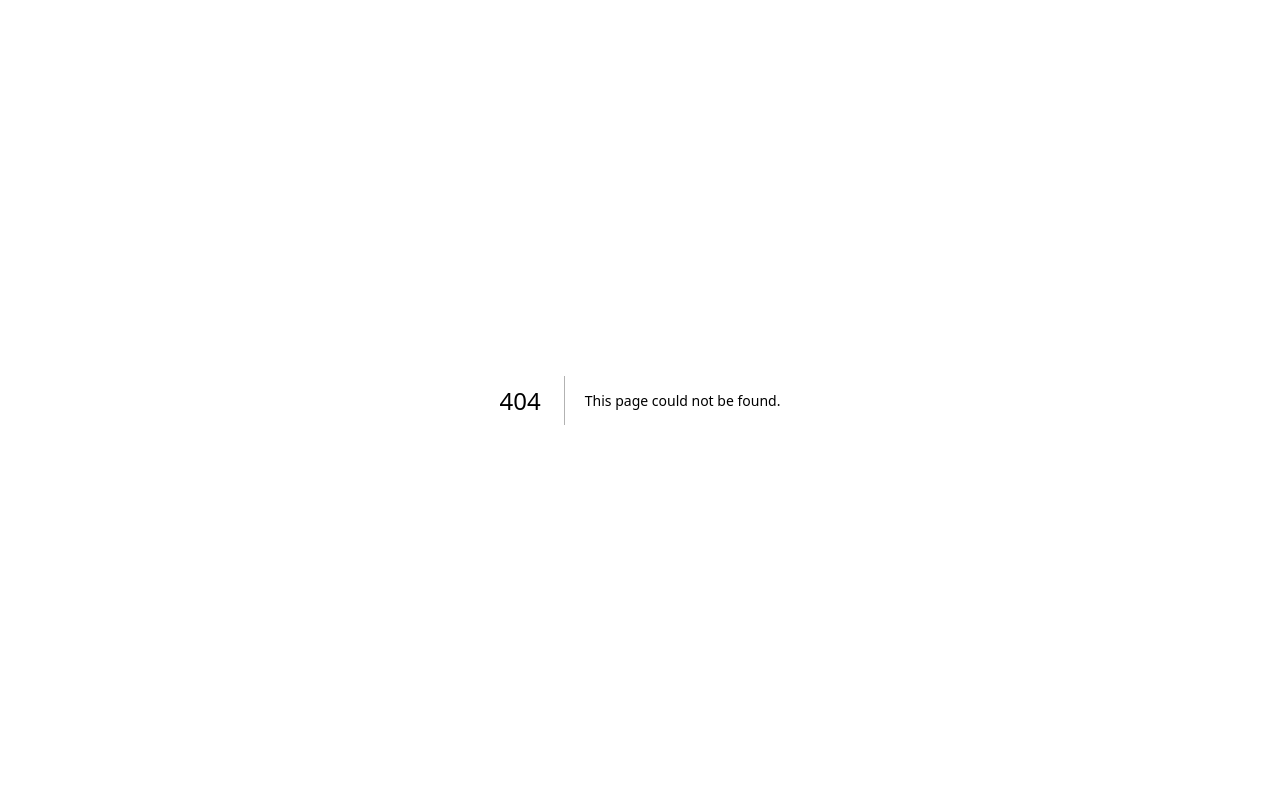
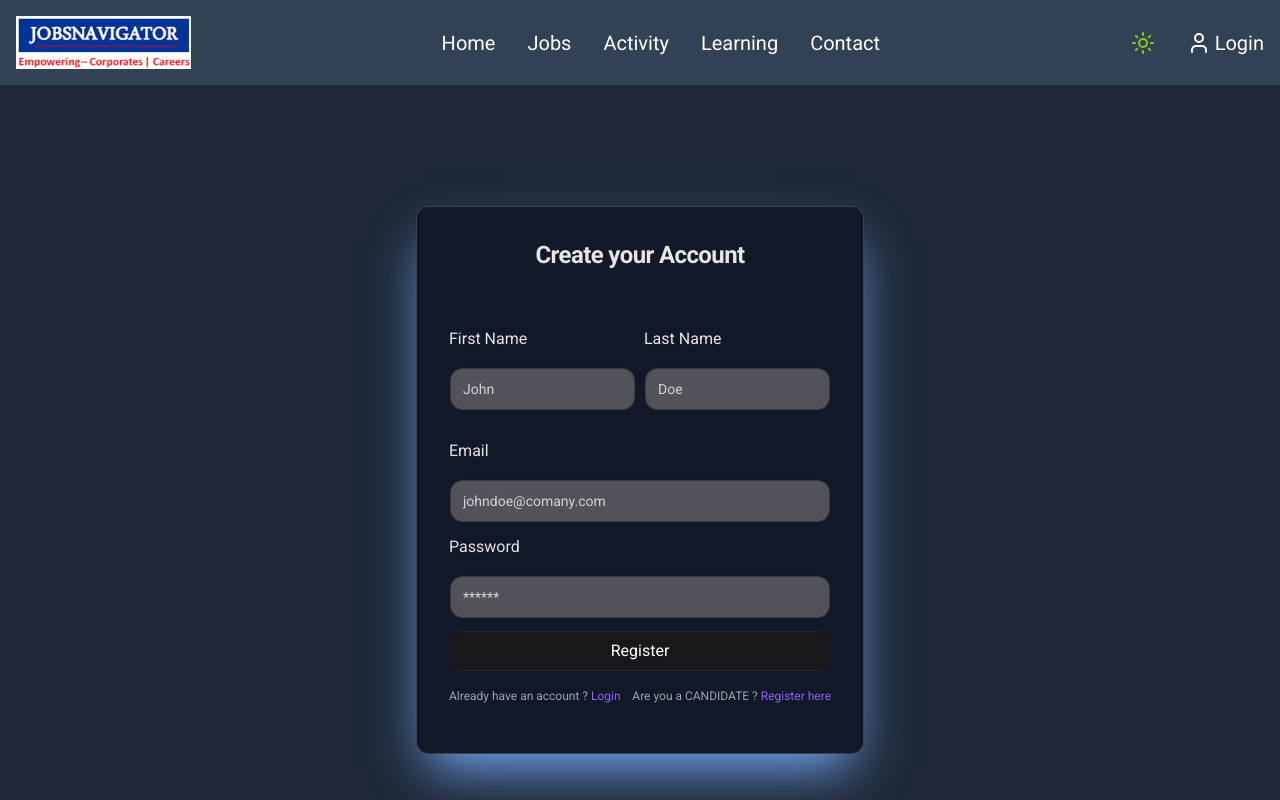
Before and after one commit to JOBSNAVIGATOR/JOBSNAVIGATOR, a Next.js app: page /signup-client in a window 1280 px wide. Before the commit this address had no page. Shown: the top 800 px of the page. Built offline with nearby package versions, Linux system fonts and the light colour scheme.

Commit message:
created recruiter signup page with the role as client

```diff
--- a/src/app/(front-office)/login/page.jsx
+++ b/src/app/(front-office)/login/page.jsx
@@ -5,7 +5,7 @@ export default function page() {
   return (
     <section className="bg-slate-300 dark:bg-gray-800">
       <div className="flex flex-col items-center justify-center px-6 py-8 mx-auto h-screen lg:py-0">
-        <div className="w-full bg-slate-100 dark:shadow-blue-400 rounded-lg shadow-2xl dark:border md:mt-0 sm:max-w-md xl:p-0 dark:bg-gray-900 dark:border-gray-700">
+        <div className="w-full bg-slate-100 dark:shadow-blue-400 rounded-xl shadow-2xl dark:border md:mt-0 sm:max-w-md xl:p-0 dark:bg-gray-900 dark:border-gray-700">
           <div className="p-6 space-y-4 md:space-y-6 sm:p-8">
             <h1 className="text-xl font-bold leading-tight tracking-tight md:text-2xl text-center text-neutral-800 dark:text-neutral-200">
               Login To your Account
--- a/src/app/(front-office)/signup/page.jsx
+++ b/src/app/(front-office)/signup-client/page.jsx
@@ -5,12 +5,12 @@ export default function page() {
   return (
     <section className="bg-slate-300 dark:bg-gray-800">
       <div className="flex flex-col items-center justify-center px-6 py-8 mx-auto h-screen lg:py-0">
-        <div className=" w-full bg-slate-100 dark:shadow-blue-400 rounded-lg shadow-2xl dark:border md:mt-0 sm:max-w-md xl:p-0 dark:bg-gray-900 dark:border-gray-700">
+        <div className=" w-full bg-slate-100 dark:shadow-blue-400 rounded-xl shadow-2xl dark:border md:mt-0 sm:max-w-md xl:p-0 dark:bg-gray-900 dark:border-gray-700">
           <div className="p-6 space-y-4 md:space-y-6 sm:p-8">
             <h1 className="text-xl font-bold leading-tight tracking-tight  md:text-2xl  text-center text-neutral-800 dark:text-neutral-200">
               Create your Account
             </h1>
-            <SignupForm role="CANDIDATE" />
+            <SignupForm role="CLIENT" />
           </div>
         </div>
       </div>
--- a/src/components/frontOffice/SignupForm.jsx
+++ b/src/components/frontOffice/SignupForm.jsx
@@ -149,7 +149,7 @@ export default function SignupForm({ role = "USER" }) {
           <p className="text-[0.75rem] font-light text-gray-500 dark:text-gray-400 py-4">
             Are you a CANDIDATE ?{" "}
             <Link
-              href="/register"
+              href="/signup"
               className="font-medium text-purple-600 hover:underline dark:text-purple-500"
             >
               Register here
--- a/src/components/ui/input.jsx
+++ b/src/components/ui/input.jsx
@@ -41,7 +41,7 @@ const Input = React.forwardRef(function Input(
         type={type}
         className={cn(
           `flex h-10 w-full border-none bg-gray-50 dark:bg-zinc-600 text-black dark:text-white shadow-input rounded-xl px-3 py-2 text-sm file:border-0 file:bg-transparent
-                    file:text-sm file:font-medium placeholder:text-neutral-500 dark:placeholder-text-neutral-600
+                    file:text-sm file:font-medium dark:placeholder:text-neutral-300 dark:placeholder-text-neutral-600
                     focus-visible:outline-none focus-visible:ring-[2px] focus-visible:ring-neutral-400 dark:focus-visible:ring-neutral-600
                     disabled:cursor-not-allowed disabled:opacity-50
                     dark:shadow-[0px_0px_1px_1px_var(--neutral-700)]
```
